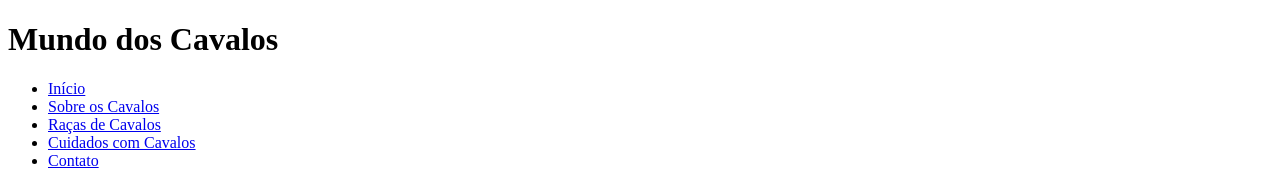
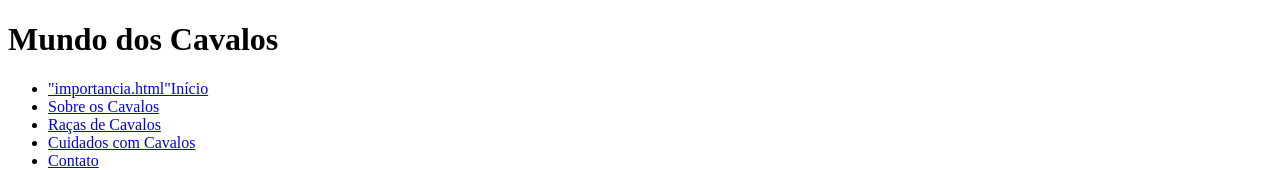
Before and after one commit to renan0000000/agranho, a plain HTML site: page index.html in a window 1280 px wide. Shown: the top 170 px of the page. Drawn offline with Linux system fonts and the light colour scheme.

Commit message:
Update index.html

```diff
--- a/index.html
+++ b/index.html
@@ -10,7 +10,7 @@
         <h1>Mundo dos Cavalos</h1>
         <nav>
             <ul>
-                <li><a href="#">Início</a></li>
+                <li><a link href="#">"importancia.html"Início</a></li>
                 <li><a href="#">Sobre os Cavalos</a></li>
                 <li><a href="#">Raças de Cavalos</a></li>
                 <li><a href="#">Cuidados com Cavalos</a></li>
```
